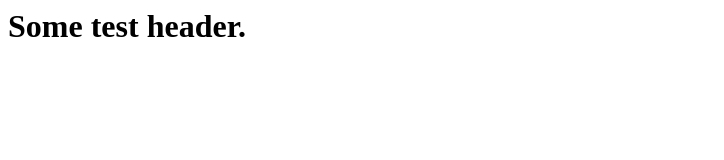
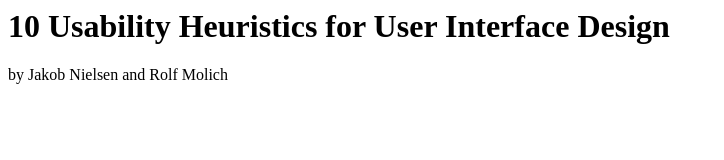
Before and after one commit to anton-g-kulikov/10heuristics, a plain HTML site: page index.html in a window 1280 px wide. Shown: the whole page, without its empty margins (0-724 px from the left). Drawn offline with Linux system fonts and the light colour scheme.

Commit message:
header and copyright

```diff
--- a/index.html
+++ b/index.html
@@ -4,6 +4,7 @@
 		<meta name="viewport" content="width=device-width, initial-scale=1">
 	</head>
 	<body>
-		<h1>Some test header.</h1>
+		<h1>10 Usability Heuristics for User Interface Design</h1>
+		<p>by Jakob Nielsen and Rolf Molich</p>
 	</body>
 </html>
```
